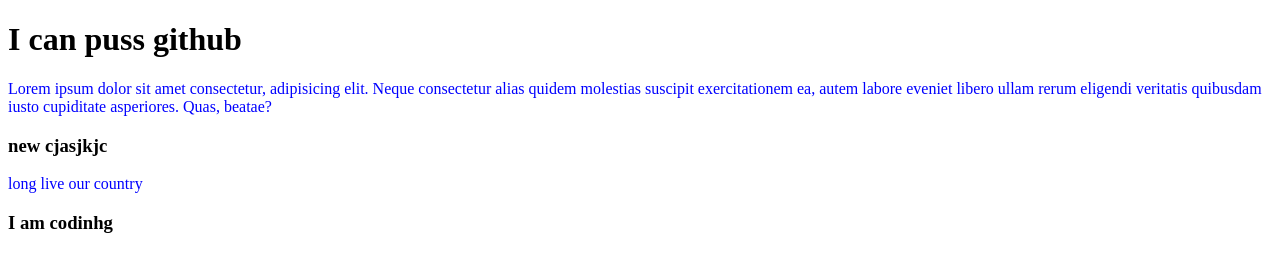
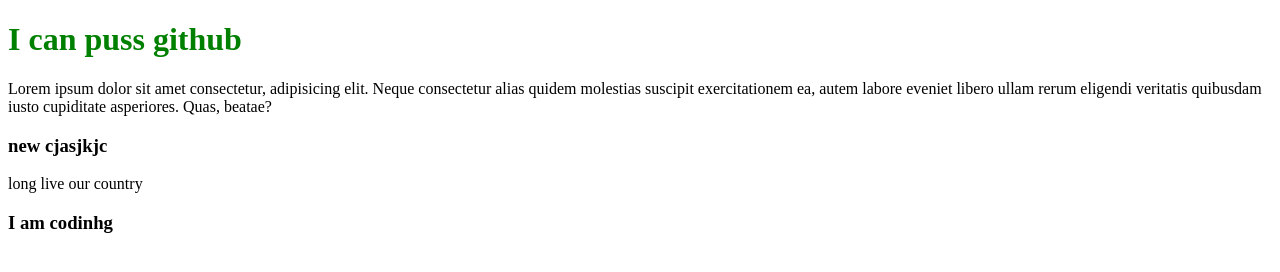
Before and after one commit to hossain2021/my-secound-repo, a plain HTML site: page index.html in a window 1280 px wide. Drawn offline with Linux system fonts and the light colour scheme.

Commit message:
color change

```diff
--- a/index.html
+++ b/index.html
@@ -7,9 +7,7 @@
     <title>my-secound-repo</title>
     <link rel="stylesheet" href="style.css">
     <style>
-        p{
-            color: blue;
-        }
+
     </style>
 </head>
 <body>
--- a/style.css
+++ b/style.css
@@ -0,0 +1,3 @@
+h1{
+    color: green;
+}
```
